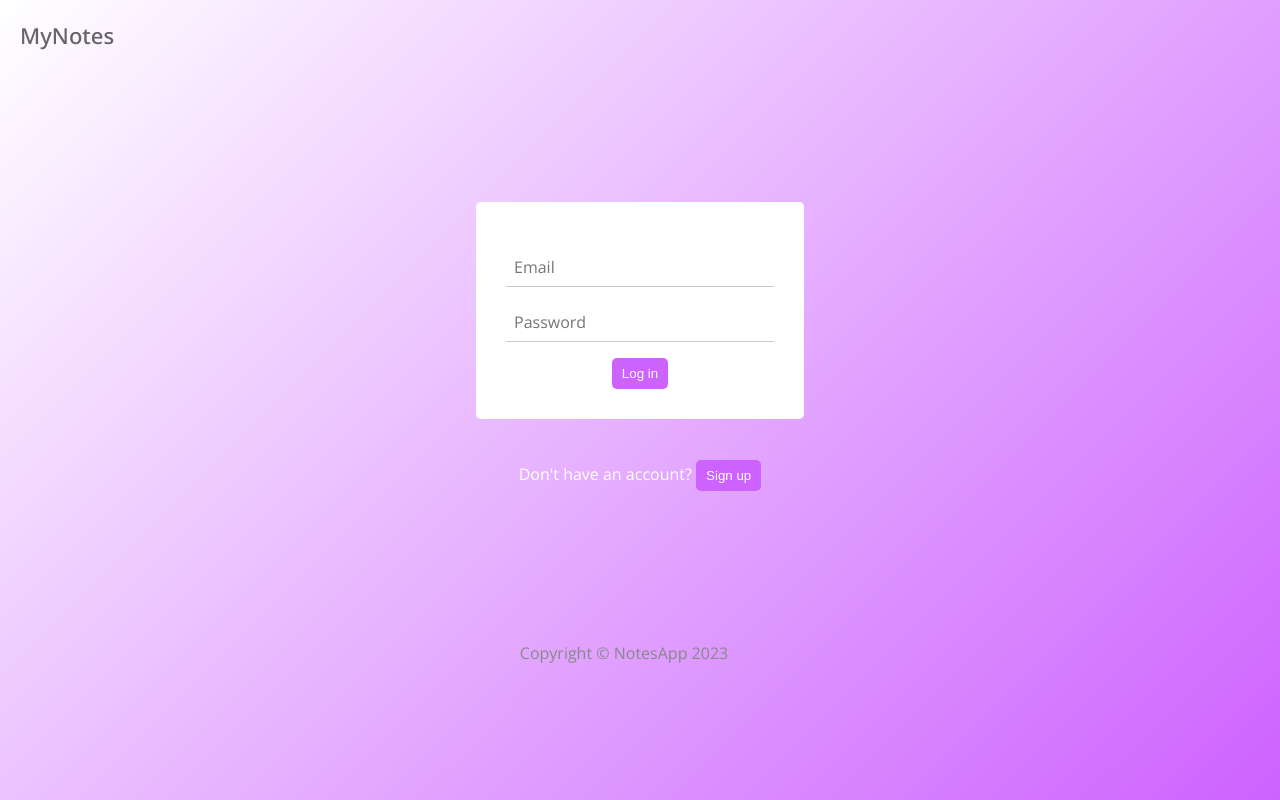
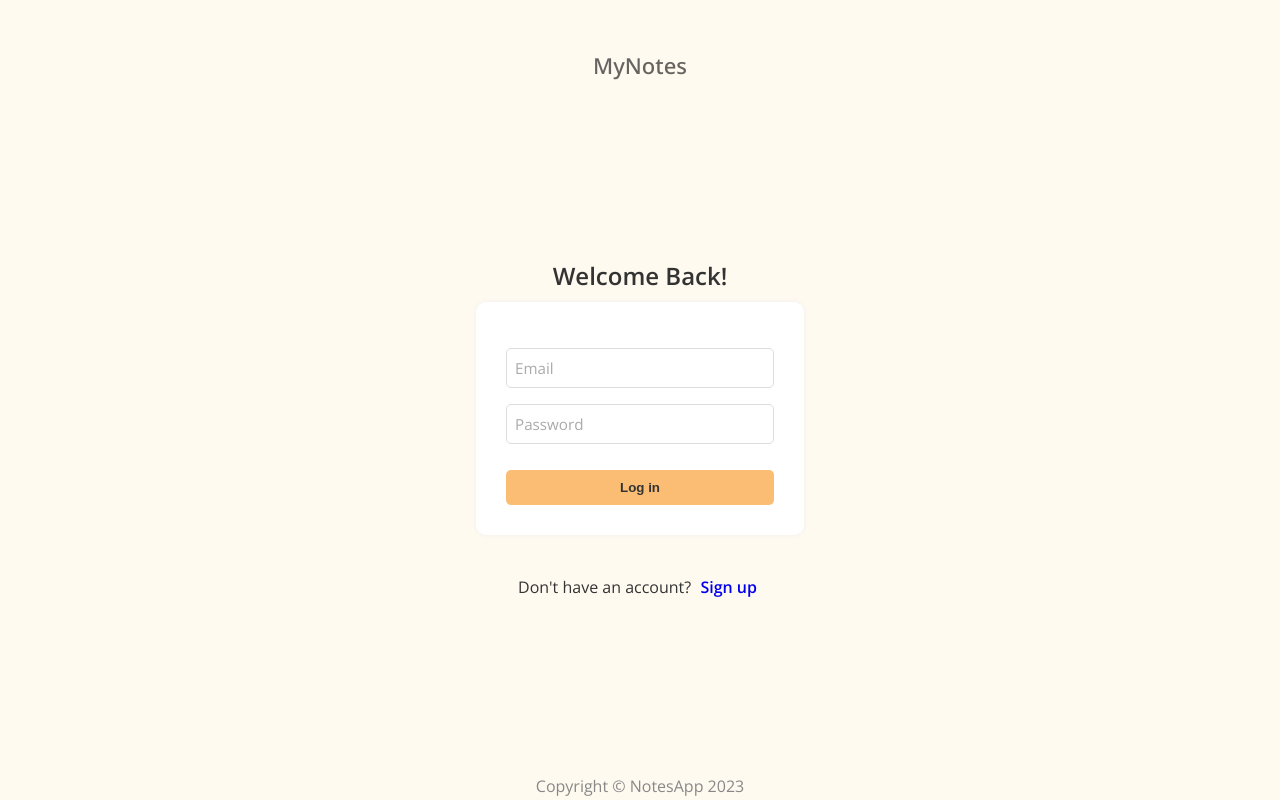
Before and after one commit to mrunmayee2906/MyNotesApp-Frontend, a React (Create React App) app: page /auth in a window 1280 px wide. Built offline with nearby package versions, Linux system fonts and the light colour scheme.

Commit message:
Change auth UI and resolve add note issue

```diff
--- a/public/styles.css
+++ b/public/styles.css
@@ -20,15 +20,22 @@ header h1 {
 }
 
 footer {
-  position: relative;
+  /* position: relative; */
   text-align: center;
-  margin: auto -16px;
+  margin: 0;
   padding: 25px;
-  bottom: 0;
+  /* bottom: 0; */
   width: 100%;
   height: 2.5rem;
 }
 
 footer p {
   color: #888;
+  font-size: 0.9rem;
 }
+
+@media (min-width: 768px) {
+  footer p {
+    font-size: 1rem;
+  }
+}
--- a/src/components/Footer.js
+++ b/src/components/Footer.js
@@ -1,9 +1,9 @@
-const Footer = () => {
+const Footer = (props) => {
   const day = new Date();
   const year = day.getFullYear();
 
   return (
-    <footer>
+    <footer className={props.className}>
       <p>Copyright &copy; NotesApp {year}</p>
       {/* <p>Made with by Mrunmayee Gaikwad</p> */}
     </footer>
--- a/src/components/FormElements/Input.css
+++ b/src/components/FormElements/Input.css
@@ -17,9 +17,10 @@
 .form-control textarea {
   width: 100%;
   font: inherit;
-  border: none;
-  border-bottom: 1px solid #ccc;
-  /* border-radius: 5px; */
+  /* border: none; */
+  border: 1px solid #ddd;
+  /* border-bottom: 1px solid #ccc; */
+  border-radius: 5px;
   /* background: #f8f8f8; */
   padding: 0.5rem 0.5rem;
 }
@@ -30,7 +31,12 @@
   background: #fff;
   /* border-color: #510077; */
   border: none;
-  box-shadow: 0 2px 2px #cd62ff;
+  box-shadow: 0px 0px 3px #fabd73;
+}
+
+.form-control input::placeholder {
+  color: #aaa;
+  font-size: 0.95rem;
 }
 
 .form-control--invalid label,
--- a/src/components/FormElements/Input.js
+++ b/src/components/FormElements/Input.js
@@ -48,11 +48,20 @@ const Input = (props) => {
     });
   };
 
+  let inputLabel = "";
   // to not show the user validation error before even they had a chance to click on the element
   const touchHandler = () => {
-    dispatch({
-      type: "TOUCH",
-    });
+    // dispatch only when some input is entered and user has clicked elsewhere
+    if (value !== "") {
+      dispatch({
+        type: "TOUCH",
+      });
+    }
+  };
+
+  const focusHandler = () => {
+    // inputLabel = <p>{props.placeholder}</p>;
+    // console.log(props.placeholder);
   };
 
   // if we want input or textarea
@@ -64,6 +73,7 @@ const Input = (props) => {
         placeholder={props.placeholder}
         onChange={changeHandler}
         onBlur={touchHandler}
+        onFocus={focusHandler}
         value={inputState.val}
       />
     ) : (
@@ -86,6 +96,7 @@ const Input = (props) => {
       }`}
     >
       {/* for in HTML is htmlFor in JSX */}
+
       {element}
       {!inputState.isValid && inputState.isTouched && <p>{props.errorText}</p>}
     </div>
--- a/src/components/Navigation/Logo.css
+++ b/src/components/Navigation/Logo.css
@@ -9,6 +9,7 @@
 }
 
 @media (min-width: 768px) {
+  /* for tablets, laptops */
   .main-navigation__title {
     font-size: 22px;
   }
--- a/src/components/UIElements/Button.css
+++ b/src/components/UIElements/Button.css
@@ -1,12 +1,13 @@
 .btn {
-  padding: 8px 10px;
+  padding: 10px;
   border: none;
   border-radius: 5px;
-  background-color: #cd62ff;
+  background-color: #fabd73;
   cursor: pointer;
-  color: #fff;
+  color: #333;
+  font-weight: 600;
 }
 
 .btn:hover {
-  background-color: #c445ff;
+  background-color: #ffb55b;
 }
--- a/src/pages/Auth.css
+++ b/src/pages/Auth.css
@@ -1,11 +1,16 @@
 .authentication {
-  background: linear-gradient(135deg, rgb(255, 255, 255), rgb(205, 98, 255));
+  /* background: linear-gradient(135deg, rgb(255, 255, 255), rgb(205, 98, 255)); */
+  background: #ffda8f22;
   min-height: 100vh;
+  display: flex;
+  flex-direction: column;
+  justify-content: space-between;
 }
 
 .authentication__header {
-  display: flex;
-  padding: 20px;
+  /* display: flex; */
+  text-align: center;
+  padding: 50px 20px 20px;
 }
 
 .authentication__container {
@@ -15,19 +20,25 @@
   align-items: center;
   width: 90%;
   max-width: 23rem;
-  margin: 7rem auto;
+  margin: auto;
   padding: 20px;
   text-align: center;
 }
 
+.authentication__container h2 {
+  padding: 10px;
+  color: #333;
+}
+
 .authentication__container .form-wrap {
   padding: 30px;
-  border-radius: 5px;
+  border-radius: 10px;
   background-color: #fff;
   display: flex;
   flex-direction: column;
   margin-bottom: 1rem;
   width: 100%;
+  box-shadow: 0 0 5px #eee;
 }
 
 .authentication__container .form-wrap .form-group {
@@ -35,10 +46,32 @@
   border-radius: 15px;
 }
 
+.authentication__container .form-wrap button {
+  width: 100%;
+  margin-top: 10px;
+  /* border-radius: 15px; */
+}
+
 .authentication__container .form__footer {
   position: inherit;
 }
 
+.authentication__container .form__footer a {
+  text-decoration: none;
+  font-weight: 600;
+  padding: 5px;
+}
+
+.authentication__container .form__footer a:active {
+  text-decoration: none;
+  background-color: #eee;
+}
+
+.authentication__container .form__footer a:visited {
+  text-decoration: none;
+  color: #333;
+}
+
 .authentication__container .form__footer p {
-  color: #fff;
+  color: #333;
 }
--- a/src/pages/Auth.js
+++ b/src/pages/Auth.js
@@ -1,4 +1,5 @@
 import React, { useState, useContext } from "react";
+import { Link } from "react-router-dom";
 import { AuthContext } from "../context/auth-context";
 import { useForm } from "../hooks/form-hook.js";
 import { useHttpClient } from "../hooks/http-hook";
@@ -33,8 +34,6 @@ const Auth = (props) => {
   );
 
   const switchModeHandler = () => {
-    if (!isLoginMode) {
-    }
     setIsLoginMode((prevMode) => !prevMode);
   };
 
@@ -106,6 +105,7 @@ const Auth = (props) => {
         </header>
         <div className="authentication__container">
           {isLoading && <LoadingSpinner asOverlay />}
+          <h2>{isLoginMode ? "Welcome Back!" : "Create your account"}</h2>
           <div className="form-wrap">
             <form onSubmit={authSubmitHandler}>
               <Input
@@ -142,10 +142,9 @@ const Auth = (props) => {
               {isLoginMode
                 ? "Don't have an account? "
                 : "Already have an account? "}{" "}
-              <Button
-                onClick={switchModeHandler}
-                text={isLoginMode ? "Sign up" : "Log in"}
-              />
+              <Link onClick={switchModeHandler}>
+                {isLoginMode ? "Sign up" : "Log in"}
+              </Link>
             </p>
           </footer>
         </div>
--- a/src/pages/User.css
+++ b/src/pages/User.css
@@ -1,3 +1,10 @@
+.user-container {
+  min-height: 100vh;
+  display: flex;
+  flex-direction: column;
+  justify-content: space-between;
+}
+
 .new-note {
   display: flex;
   flex-direction: column;
@@ -12,3 +19,7 @@
   flex-wrap: wrap;
   justify-content: space-evenly;
 }
+
+.user-container .user-footer {
+  align-self: flex-end;
+}
--- a/src/pages/User.js
+++ b/src/pages/User.js
@@ -13,6 +13,8 @@ const User = () => {
   const auth = useContext(AuthContext);
   // state to store the notes
   const [notes, setNotes] = useState([]);
+  // state to refresh when new note is added
+  const [refresh, setRefresh] = useState(false);
 
   const { isLoading, error, sendRequest, clearError } = useHttpClient();
 
@@ -34,14 +36,17 @@ const User = () => {
     };
 
     fetchNotes();
-  }, [sendRequest, auth.userID, auth.token]);
+  }, [sendRequest, auth.userID, auth.token, refresh]);
 
   // add note when clicked on add button
 
   const addNoteToUI = (inputNote) => {
-    if (inputNote.title !== "" || inputNote.content !== "") {
-      setNotes((prevNotes) => [inputNote, ...prevNotes]);
-    }
+    // if (inputNote.title !== "" || inputNote.content !== "") {
+    //   setNotes((prevNotes) => [inputNote, ...prevNotes]);
+    // }
+    // toggle the refersh value, and pass it as a dependency to the above useEffect to fetch the notes again
+    setRefresh((prevValue) => !prevValue);
+    // works!!!!!!!!!!!!!!!!
   };
 
   const deleteNote = (deletedPlaceId) => {
@@ -69,7 +74,7 @@ const User = () => {
           ))}
         </div>
 
-        <Footer />
+        <Footer className="user-footer" />
       </div>
     </React.Fragment>
   );
```
